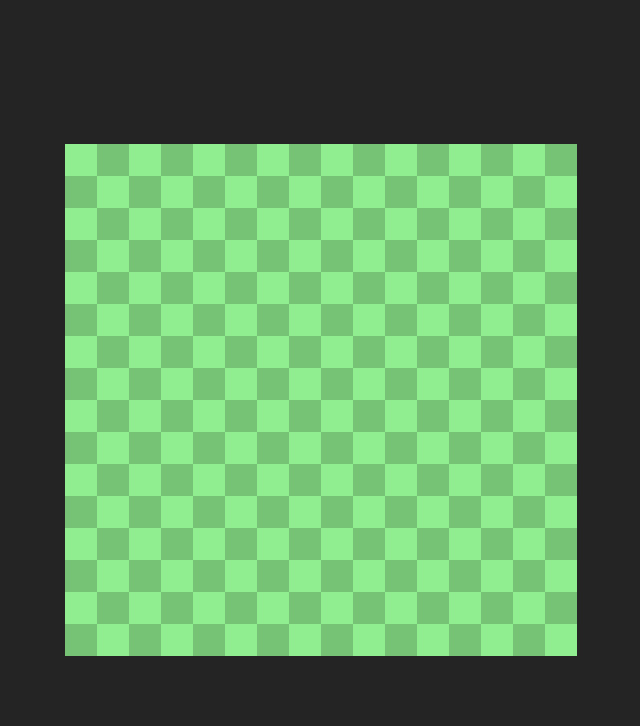
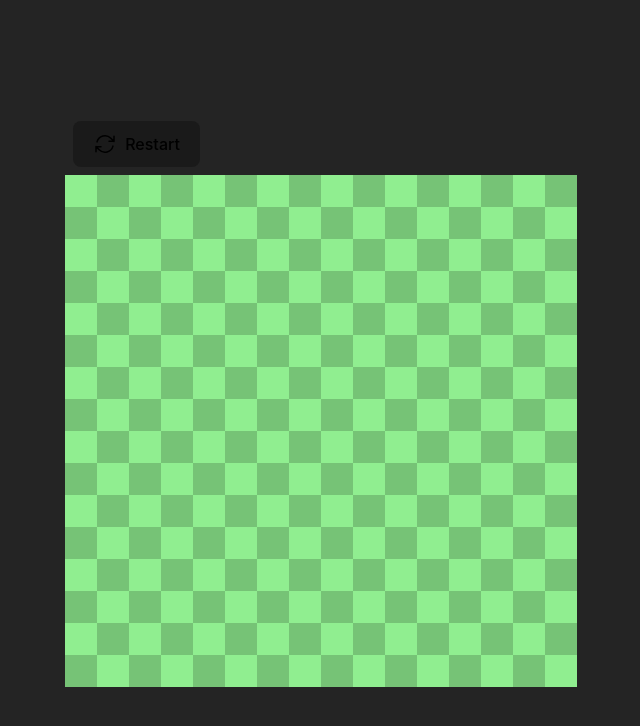
Before and after one commit to UltimateDoge5/Minesweeper, a React (Vite) app: page / in a window 1280 px wide. Shown: the top 726 px of the page, without its empty margins (319-959 px from the left). Built offline with nearby package versions, Linux system fonts and the light colour scheme.

Commit message:
Now the game guarantees a safe start
Now the game guarantees a safe start. Added a restart button.

```diff
--- a/index.html
+++ b/index.html
@@ -5,6 +5,10 @@
 		<link rel="icon" type="image/svg+xml" href="/vite.svg" />
 		<meta name="viewport" content="width=device-width, initial-scale=1.0" />
 		<title>Minesweeper</title>
+		<meta name="description" content="A simple, yet addictive game clone of minesweeper." />
+		<meta name="keywords" content="minesweeper, game, fun, mine, field, bomb, flag, sweep, minefield, vite" />
+		<meta name="author" content="Piotr Kozak" />
+		<meta name="robots" content="index, follow" />
 	</head>
 	<body>
 		<div id="root"></div>
--- a/src/App.css
+++ b/src/App.css
@@ -6,10 +6,6 @@
 }
 
 div {
-	-webkit-user-drag: none;
-	-khtml-user-drag: none;
-	-moz-user-drag: none;
-	-o-user-drag: none;
 	user-select: none;
 }
 
@@ -20,6 +16,7 @@
 .cell {
 	width: 32px;
 	height: 32px;
+	font-size: 1.1rem;
 	background-color: #90ee90;
 	transition: filter 0.15s ease-in-out;
 	cursor: pointer;
@@ -33,12 +30,13 @@
 	background-color: #76c376;
 }
 
-.cell:not(.empty):hover {
+.cell:not(.empty, .filled):hover {
 	filter: brightness(90%);
 }
 
 .cell.filled {
 	background-color: #e5c29f;
+	cursor: default;
 }
 
 .row:nth-child(even) .cell:nth-child(odd).filled,
--- a/src/App.tsx
+++ b/src/App.tsx
@@ -1,13 +1,32 @@
 // import { useState } from "react";
+import { useRef } from "react";
+import Grid from "./components/grid";
 import "./App.css";
-import Grid from "./components/grid";
 
 const App = () => {
+	const restartBtn = useRef<HTMLButtonElement>(null);
+
 	return (
 		<div className="App">
-			<Grid mines={50} />
+			<div className="infoBar">
+				<button ref={restartBtn}>
+					<RestartIcon />
+					Restart
+				</button>
+			</div>
+			<Grid mines={50} restartBtn={restartBtn} />
 		</div>
 	);
 };
 
+const RestartIcon = () => (
+	<svg xmlns="http://www.w3.org/2000/svg" fill="none" viewBox="0 0 24 24" strokeWidth={1.5} stroke="currentColor" width={24} height={24}>
+		<path
+			strokeLinecap="round"
+			strokeLinejoin="round"
+			d="M16.023 9.348h4.992v-.001M2.985 19.644v-4.992m0 0h4.992m-4.993 0l3.181 3.183a8.25 8.25 0 0013.803-3.7M4.031 9.865a8.25 8.25 0 0113.803-3.7l3.181 3.182m0-4.991v4.99"
+		/>
+	</svg>
+);
+
 export default App;
--- a/src/components/cell.tsx
+++ b/src/components/cell.tsx
@@ -55,6 +55,7 @@
 	x: number;
 	isMine: boolean;
 	state: CellState;
+	safe: boolean;
 }
 
 interface CellProps {
--- a/src/components/grid.tsx
+++ b/src/components/grid.tsx
@@ -1,9 +1,10 @@
-import { useEffect, useState } from "react";
+import { useEffect, useRef, useState } from "react";
 import Cell, { CellData } from "./cell";
 
-const Grid = ({ mines }: { mines: number }) => {
+const Grid = ({ mines, restartBtn }: { mines: number; restartBtn: React.RefObject<HTMLButtonElement> }) => {
 	const [data, setData] = useState<CellData[][]>([]);
 	const [size, setSize] = useState([16, 16]);
+	const isFirstClick = useRef(true);
 
 	//Generate the grid for the game
 	useEffect(() => {
@@ -15,32 +16,57 @@
 					y,
 					x,
 					state: "hidden",
-					isMine: false
+					isMine: false,
+					safe: false
 				});
 			}
 		}
 
+		setData(grid);
+	}, [size]);
+
+	useEffect(() => {
+		const button = restartBtn.current;
+		button?.addEventListener("click", restartGame);
+
+		return () => button?.removeEventListener("click", restartGame);
+	}, [restartBtn, size]);
+
+	//Mines are placed after the first click to prevent the first click from being a mine
+	const placeMines = (grid: CellData[][]) => {
 		//Place mines
 		let minesPlaced = 0;
 		while (minesPlaced < mines) {
 			const y = Math.floor(Math.random() * size[0]);
 			const x = Math.floor(Math.random() * size[1]);
 
-			if (grid[y][x].isMine) continue;
+			if (grid[y][x].isMine || grid[y][x].safe) continue;
 
 			grid[y][x].isMine = true;
 			minesPlaced++;
 		}
 
-		setData(grid);
-	}, [mines, size]);
+		return grid;
+	};
 
 	const handleCellClick = (cell: CellData, button: number) => {
 		//Left click
+		let newGrid = [...data];
 		if (button === 0) {
 			if (cell.state !== "hidden") return;
 
-			let newGrid = [...data];
+			if (isFirstClick.current) {
+				isFirstClick.current = false;
+
+				cell.safe = true;
+				getCellNeighbors(cell, newGrid).forEach((neighbor) => (neighbor.safe = true));
+
+				newGrid = placeMines(newGrid);
+				newGrid = revealNeighbors(cell, newGrid);
+				setData(newGrid);
+				return;
+			}
+
 			if (cell.isMine) {
 				//Todo: Handle game over
 				newGrid[cell.y][cell.x].state = "revealed";
@@ -50,13 +76,18 @@
 
 			setData(newGrid);
 		} else if (button === 2) {
+			//Right click
 			if (cell.state === "revealed") return;
 
-			const newGrid = [...data];
 			newGrid[cell.y][cell.x].state = cell.state === "hidden" ? "flagged" : "hidden";
 
 			setData(newGrid);
 		}
+	};
+
+	const restartGame = () => {
+		isFirstClick.current = true;
+		setSize([size[0], size[1]]);
 	};
 
 	return (
--- a/src/index.css
+++ b/src/index.css
@@ -4,6 +4,7 @@
 	line-height: 24px;
 	font-weight: 400;
 
+	box-sizing: border-box;
 	color-scheme: light dark;
 	color: rgba(255, 255, 255, 0.87);
 	background-color: #242424;
@@ -15,6 +16,14 @@
 	-webkit-text-size-adjust: 100%;
 }
 
+body {
+	margin: 0;
+	display: flex;
+	place-items: center;
+	min-width: 320px;
+	min-height: 100vh;
+}
+
 a {
 	font-weight: 500;
 	color: #646cff;
@@ -22,14 +31,6 @@
 }
 a:hover {
 	color: #535bf2;
-}
-
-body {
-	margin: 0;
-	display: flex;
-	place-items: center;
-	min-width: 320px;
-	min-height: 100vh;
 }
 
 h1 {
@@ -47,6 +48,10 @@
 	background-color: #1a1a1a;
 	cursor: pointer;
 	transition: border-color 0.25s;
+	display: flex;
+	align-items: center;
+	justify-content: center;
+	gap: 8px;
 }
 
 button:hover {
@@ -57,3 +62,7 @@
 button:focus-visible {
 	outline: 4px auto -webkit-focus-ring-color;
 }
+
+.infoBar {
+	padding: 8px;
+}
```
